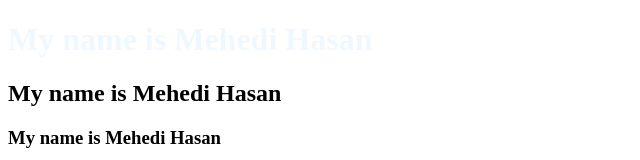
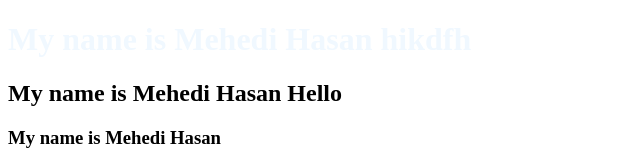
Before and after one commit to mehedihasan722/Day-1-repo, a plain HTML site: page index.html in a window 1280 px wide. Shown: the top 160 px of the page, without its empty margins (0-640 px from the left). Drawn offline with Linux system fonts and the light colour scheme.

Commit message:
Again change

```diff
--- a/index.html
+++ b/index.html
@@ -8,8 +8,8 @@
     <link rel="stylesheet" href="style.css">
 </head>
 <body>
-    <h1>My name is Mehedi Hasan</h1>
-    <h2>My name is Mehedi Hasan</h2>
+    <h1>My name is Mehedi Hasan hikdfh</h1>
+    <h2>My name is Mehedi Hasan Hello </h2>
     <h3>My name is Mehedi Hasan</h3>
     <h4>My name is Mehedi Hasan</h4>
 </body>
```
